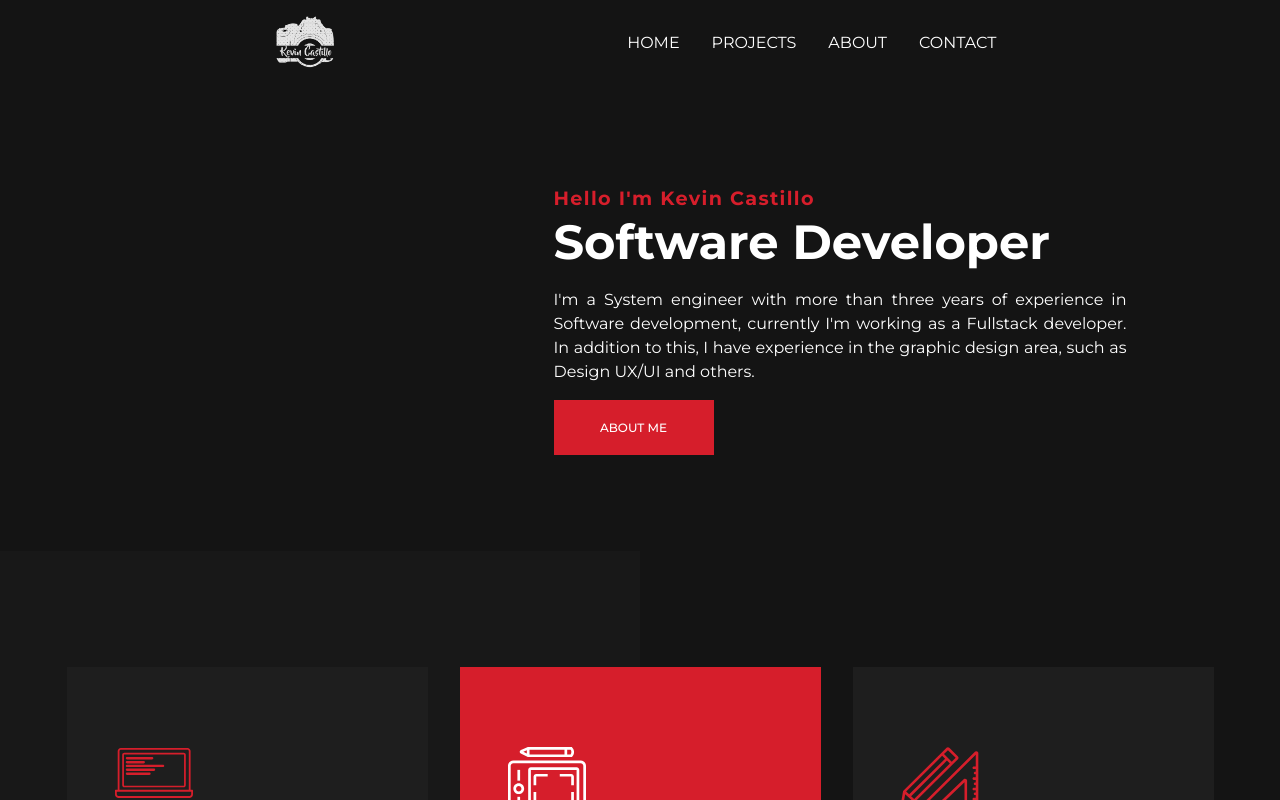
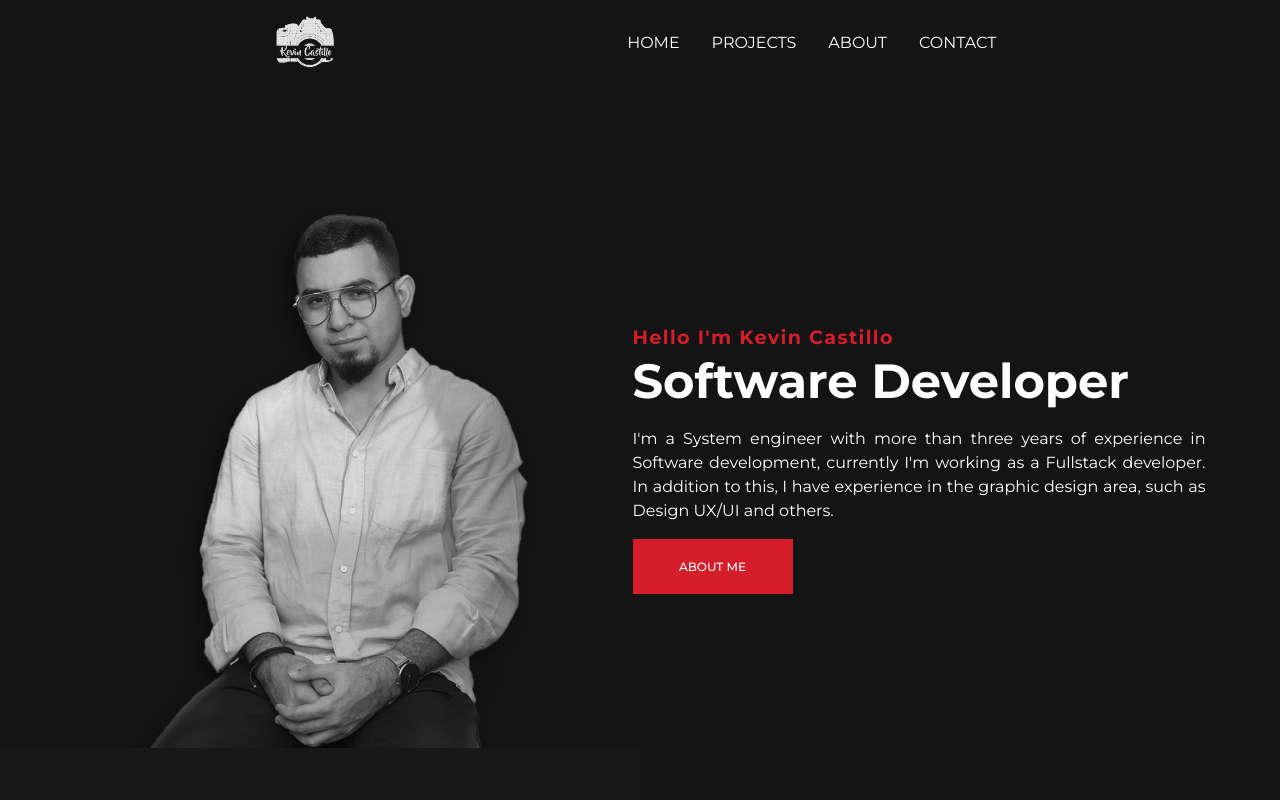
Before and after one commit to kevincastillo19/portfolio, a React (Vite) app: page / in a window 1280 px wide. Shown: the top 800 px of the page. Built offline with nearby package versions, Linux system fonts and the light colour scheme.

Commit message:
feat:add feed photo

```diff
--- a/src/components/Feed/_feed.module.scss
+++ b/src/components/Feed/_feed.module.scss
@@ -3,7 +3,7 @@
 @import "../../theme/breakpoints.scss";
 
 .container{
-    padding:5rem;
+    padding-top:5rem;
     display:flex;
     background:$darkGray;
     justify-content:center;
@@ -15,13 +15,13 @@
     }
 }
 .data{
+    align-self: center;
     display:flex;
     flex-direction:column;
     text-align:justify;
     padding:1rem;
     max-width:573px;
     max-height:272px;
-    margin-left:25rem;
     @include media("<=tablet"){
         // margin-left:0rem;
         margin:auto;
--- a/src/components/Feed/index.tsx
+++ b/src/components/Feed/index.tsx
@@ -1,5 +1,6 @@
 import { Button } from "../Buttons/Button";
 import styles from "./_feed.module.scss";
+import feedPhoto from "../../assets/img/feed-photo.png";
 type props = {
   title: string;
   caption: string;
@@ -8,6 +9,7 @@ type props = {
 export const Feed = ({ title, caption, label }: props) => {
   return (
     <div className={styles.container}>
+      <img src={feedPhoto} alt="profile-photo"/>
       <div className={styles.data}>
         <span className={styles.titleLabel}>{label}</span>
         <h1 className={styles.title}>{title}</h1>
```
Also changed, not shown: src/assets/img/feed-photo.png (added), 1 other file (tests, documents, lock files or other folders).
